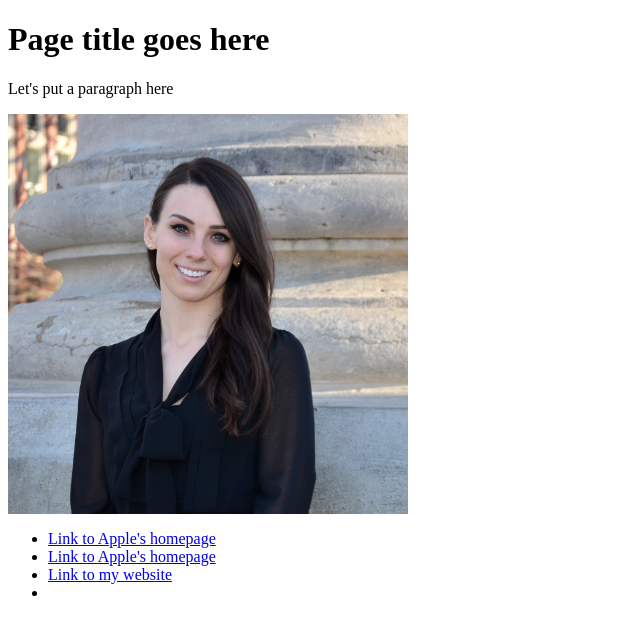
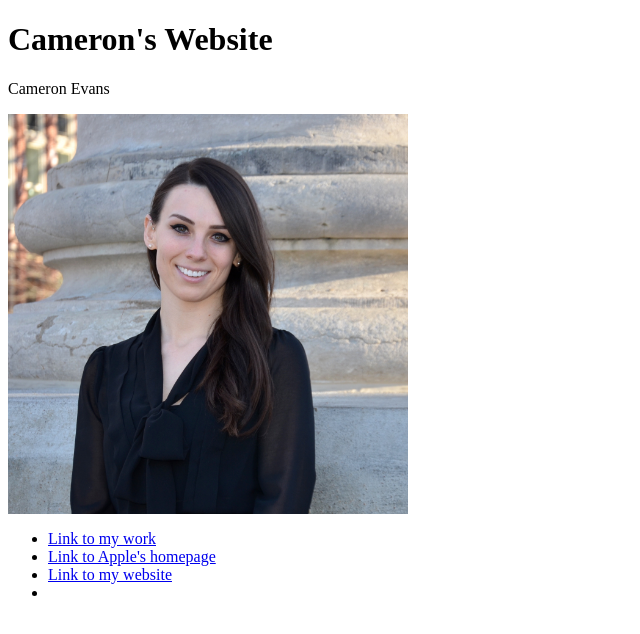
Before and after one commit to j4502-fs16/evans, a plain HTML site: page index.html in a window 1280 px wide. Shown: the whole page, without its empty margins (0-640 px from the left). Drawn offline with Linux system fonts and the light colour scheme.

Commit message:
Changed title to Cameron’s Website and added name + wordpress link

```diff
--- a/index.html
+++ b/index.html
@@ -11,14 +11,14 @@
 
 
   <body>
-    <h1>Page title goes here</h1>
-    <p>Let's put a paragraph here</p>
+    <h1>Cameron's Website</h1>
+    <p>Cameron Evans</p>
     <a href="mailto:cae4kd@mail.missouri.edu">
     <img src="picture.jpg" alt="Picture of me" width="400px"/> </a>
 
 
     <ul>
-        <li>    <a href="http://www.apple.com"> Link to Apple's homepage</a>
+        <li>    <a href="https://camronweasley.wordpress.com"> Link to my work</a>
 
         </li>
 
```
Also changed, not shown: 1 other file.
